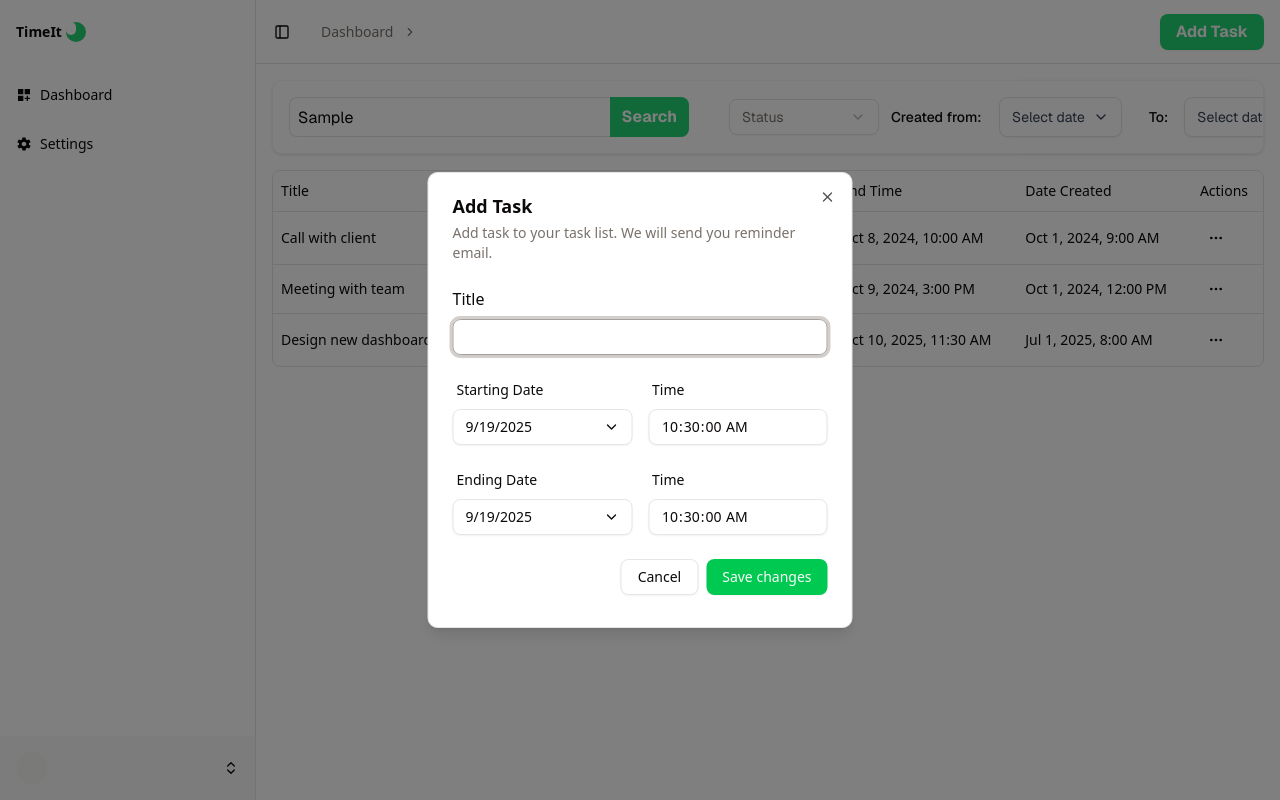
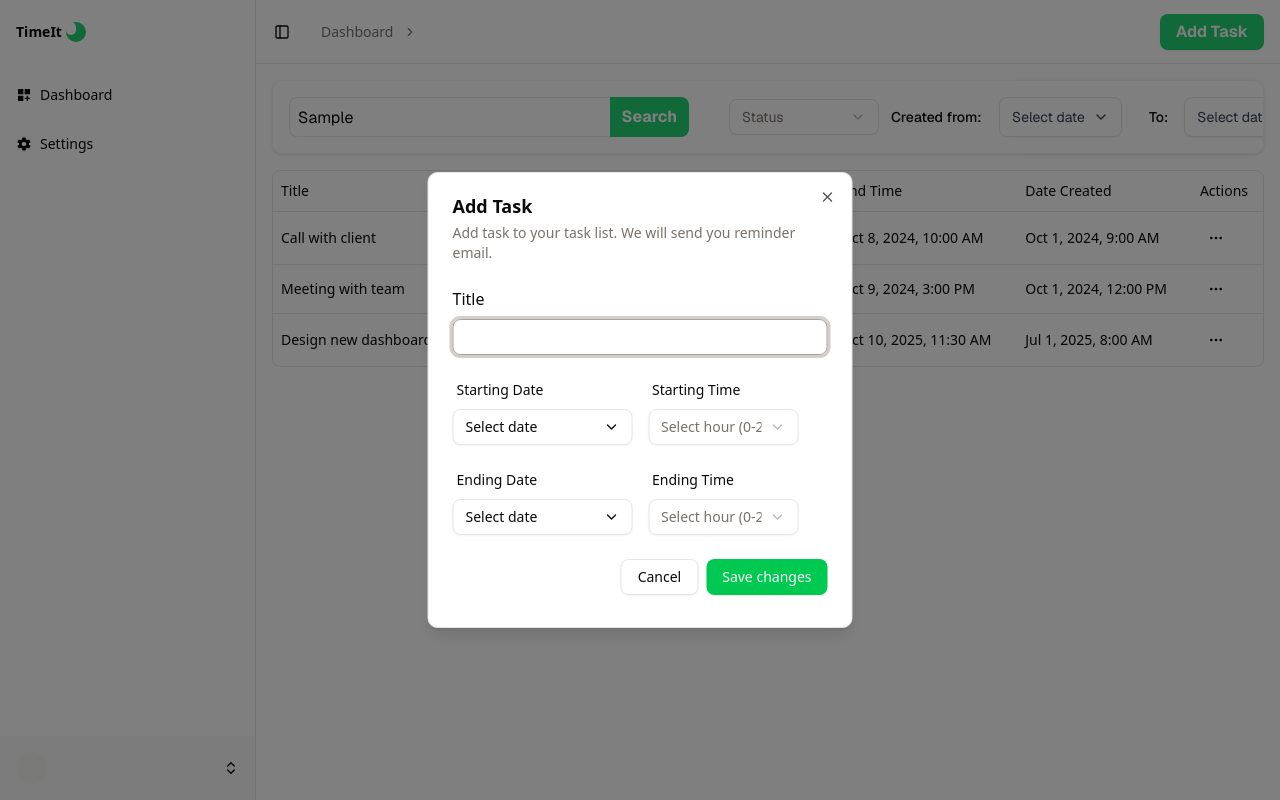
Before and after one commit to KellsCodes/tasktimer, a Next.js app in the folder frontend/: page /dashboard in a window 1280 px wide. Both pictures are taken after typing "Sample" into the empty fields and a click on the button "Add Task". Built offline with nearby package versions, Linux system fonts and the light colour scheme.

Commit message:
Add time selection for only hour selection

```diff
--- a/frontend/src/app/components/Modal.jsx
+++ b/frontend/src/app/components/Modal.jsx
@@ -1,3 +1,4 @@
+"use client"
 import { Button } from "@/components/ui/button";
 import {
   Dialog,
@@ -8,11 +9,19 @@ import {
   DialogHeader,
   DialogTitle,
 } from "@/components/ui/dialog"
+import React, { useRef } from "react";
 
 
 
 export function Modal({ props, children }) {
+  const buttonRef = useRef(null)
   // console.log(props);
+
+  const handleSaveTask = () => {
+    if (buttonRef.current) {
+      buttonRef.current.handleSubmit()
+    }
+  }
 
   return (
     <Dialog open={props.open} onOpenChange={props.onOpenChange}>
@@ -24,13 +33,19 @@ export function Modal({ props, children }) {
           </DialogDescription>
         </DialogHeader>
 
-        {children}
+        {React.cloneElement(children, { ref: buttonRef })}
 
         <DialogFooter>
           <DialogClose asChild>
             <Button variant="outline">Cancel</Button>
           </DialogClose>
-          <Button type="submit" className={"bg-green-500 hover:bg-prim cursor-pointer hover:opacity-70 transition-all duration-300 ease-in-out"}>Save changes</Button>
+          <Button
+            type="submit"
+            className={"bg-green-500 hover:bg-prim cursor-pointer hover:opacity-70 transition-all duration-300 ease-in-out"}
+            onClick={handleSaveTask}
+          >
+            Save changes
+          </Button>
         </DialogFooter>
       </DialogContent>
     </Dialog>
--- a/frontend/src/app/components/tasks.jsx
+++ b/frontend/src/app/components/tasks.jsx
@@ -1,7 +1,7 @@
 import { Button } from "@/components/ui/button"
 import { Input } from "@/components/ui/input"
 import { Calendar } from "@/components/ui/calendar"
-import { useState } from "react"
+import { forwardRef, useImperativeHandle, useState } from "react"
 
 import { ChevronDownIcon } from "lucide-react"
 
@@ -11,41 +11,75 @@ import {
     PopoverContent,
     PopoverTrigger,
 } from "@/components/ui/popover"
+import { Select, SelectContent, SelectItem, SelectTrigger, SelectValue } from "@/components/ui/select"
 
-export default function Tasks({type, data}) {
-    const [date, setDate] = useState(new Date())
+const Tasks = forwardRef(({ type, data }, ref) => {
+
     const [open, setOpen] = useState(false)
     const [endTimeOpen, setEndTimeOpen] = useState(false)
-    // console.log(type, data);
+    const [formData, setFormData] = useState({})
+    const [error, setError] = useState(false)
+    const [message, setMessage] = useState(null)
+    const hours = [...Array(24).keys()]
+    const handleChange = (e) => {
+        const { name, value } = e.target
+        setFormData({ ...formData, [name]: value })
+        setMessage(null)
+        setError(false)
+    }
+
+    const handleSubmit = async () => {
+        if (!formData?.title || formData?.startDate || formData?.startHour || formData?.endHour) {
+            setMessage("Please enter all fields.")
+            setError(true)
+        }
+        console.log(formData)
+    }
+
+    useImperativeHandle(ref, () => ({
+        handleSubmit
+    }))
     return (
         <div className="grid gap-y-7">
             <div className="grid gap-2">
-                <label htmlFor="name">Title</label>
-                <Input id="title" name="title" value="" className={''} />
+                {message &&
+                    <div className={`h-13 w-full p-3 bg-${error ? "red-500" : "prim"} opacity-70 text-sm flex items-center justify-center rounded-lg`}>{message}</div>
+                }
+                <label htmlFor="title">Title</label>
+                <Input
+                    id="title"
+                    name="title"
+                    value={formData?.title || ""}
+                    onChange={handleChange}
+                    className={''}
+                    minLength={3}
+                    maxLength={30}
+                />
             </div>
             <div className="flex gap-4">
                 <div className="flex flex-col gap-3 w-1/2">
-                    <Label htmlFor="StartTime" className="px-1">
+                    <Label htmlFor="startDate" className="px-1">
                         Starting Date
                     </Label>
                     <Popover open={open} onOpenChange={setOpen}>
                         <PopoverTrigger asChild>
                             <Button
                                 variant="outline"
-                                id="startTime"
+                                id="startDate"
+                                name="startDate"
                                 className="w-full justify-between font-normal"
                             >
-                                {date ? date.toLocaleDateString() : "Select date"}
+                                {formData?.startDate ? formData?.startDate.toLocaleDateString() : "Select date"}
                                 <ChevronDownIcon />
                             </Button>
                         </PopoverTrigger>
                         <PopoverContent className="w-auto overflow-hidden p-0" align="start">
                             <Calendar
                                 mode="single"
-                                selected={date}
+                                selected={formData?.startDate}
                                 captionLayout="dropdown"
                                 onSelect={(date) => {
-                                    setDate(date)
+                                    setFormData({ ...formData, startDate: date })
                                     setOpen(false)
                                 }}
                             />
@@ -53,62 +87,86 @@ export default function Tasks({type, data}) {
                     </Popover>
                 </div>
                 <div className="flex flex-col gap-3 w-1/2">
-                    <Label htmlFor="time-picker" className="px-1">
-                        Time
+                    <Label htmlFor="startHour" className="px-1">
+                        Starting Time
                     </Label>
-                    <Input
-                        type="time"
-                        id="time-picker"
-                        step="1"
-                        defaultValue="10:30:00"
-                        className="bg-background appearance-none [&::-webkit-calendar-picker-indicator]:hidden [&::-webkit-calendar-picker-indicator]:appearance-none"
-                    />
+                    <Select
+                        onValueChange={(value) => {
+                            setFormData({ ...formData, startHour: value });
+                        }}
+                        value={formData?.startHour}
+                        name="startHour"
+                        id="startHour"
+                    >
+                        <SelectTrigger className="w-full lg:w-[150px]">
+                            <SelectValue placeholder="Select hour (0-23)" />
+                        </SelectTrigger>
+                        <SelectContent>
+                            {hours.map(hour => (
+                                <SelectItem key={hour} value={hour}>{hour.toString().padStart(2, "0")}:00:00</SelectItem>
+
+                            ))}
+                        </SelectContent>
+                    </Select>
                 </div>
             </div>
 
 
             <div className="flex gap-4">
                 <div className="flex flex-col gap-3 w-1/2">
-                    <Label htmlFor="endTime" className="px-1">
+                    <Label htmlFor="endDate" className="px-1">
                         Ending Date
                     </Label>
                     <Popover open={endTimeOpen} onOpenChange={setEndTimeOpen}>
                         <PopoverTrigger asChild>
                             <Button
                                 variant="outline"
-                                id="endTime"
+                                id="endDate"
                                 className="w-full justify-between font-normal"
                             >
-                                {date ? date.toLocaleDateString() : "Select date"}
+                                {formData?.endDate ? formData?.endDate.toLocaleDateString() : "Select date"}
                                 <ChevronDownIcon />
                             </Button>
                         </PopoverTrigger>
                         <PopoverContent className="w-auto overflow-hidden p-0" align="start">
                             <Calendar
                                 mode="single"
-                                selected={date}
+                                selected={formData?.endDate}
                                 captionLayout="dropdown"
                                 onSelect={(date) => {
-                                    setDate(date)
-                                    setOpen(false)
+                                    setFormData({ ...formData, endDate: date })
+                                    setEndTimeOpen(false)
                                 }}
                             />
                         </PopoverContent>
                     </Popover>
                 </div>
                 <div className="flex flex-col gap-3 w-1/2">
-                    <Label htmlFor="time-picker" className="px-1">
-                        Time
+                    <Label htmlFor="endHour" className="px-1">
+                        Ending Time
                     </Label>
-                    <Input
-                        type="time"
-                        id="time-picker"
-                        step="1"
-                        defaultValue="10:30:00"
-                        className="bg-background appearance-none [&::-webkit-calendar-picker-indicator]:hidden [&::-webkit-calendar-picker-indicator]:appearance-none"
-                    />
+                    <Select
+                        onValueChange={(value) => {
+                            setFormData({ ...formData, endHour: value });
+                        }}
+                        value={formData?.endHour}
+                        name="endHour"
+                        id="endHour"
+                    >
+                        <SelectTrigger className="w-full lg:w-[150px]">
+                            <SelectValue placeholder="Select hour (0-23)" />
+                        </SelectTrigger>
+                        <SelectContent>
+                            {hours.map(hour => (
+                                <SelectItem key={hour} value={hour}>{hour.toString().padStart(2, "0")}:00:00</SelectItem>
+
+                            ))}
+                        </SelectContent>
+                    </Select>
                 </div>
             </div>
         </div>
     );
-}
+})
+
+export default Tasks;
--- a/frontend/src/components/nav-user.jsx
+++ b/frontend/src/components/nav-user.jsx
@@ -69,7 +69,7 @@ export function NavUser() {
                         <DropdownMenuLabel className="p-0 font-normal">
                             <div className="flex items-center gap-2 px-1 py-1.5 text-left text-sm">
                                 <Avatar className="h-8 w-8 rounded-lg">
-                                    <AvatarImage src={user?.avatar} alt={user?.username} />
+                                    <AvatarImage src={`${process.env.NEXT_PUBLIC_API_BASE_URL}/${user?.profileImage}`} alt={user?.username} />
                                     <AvatarFallback className="rounded-lg">{user?.username.slice(0, 2).toUpperCase()}</AvatarFallback>
                                 </Avatar>
                                 <div className="grid flex-1 text-left text-sm leading-tight">
```
